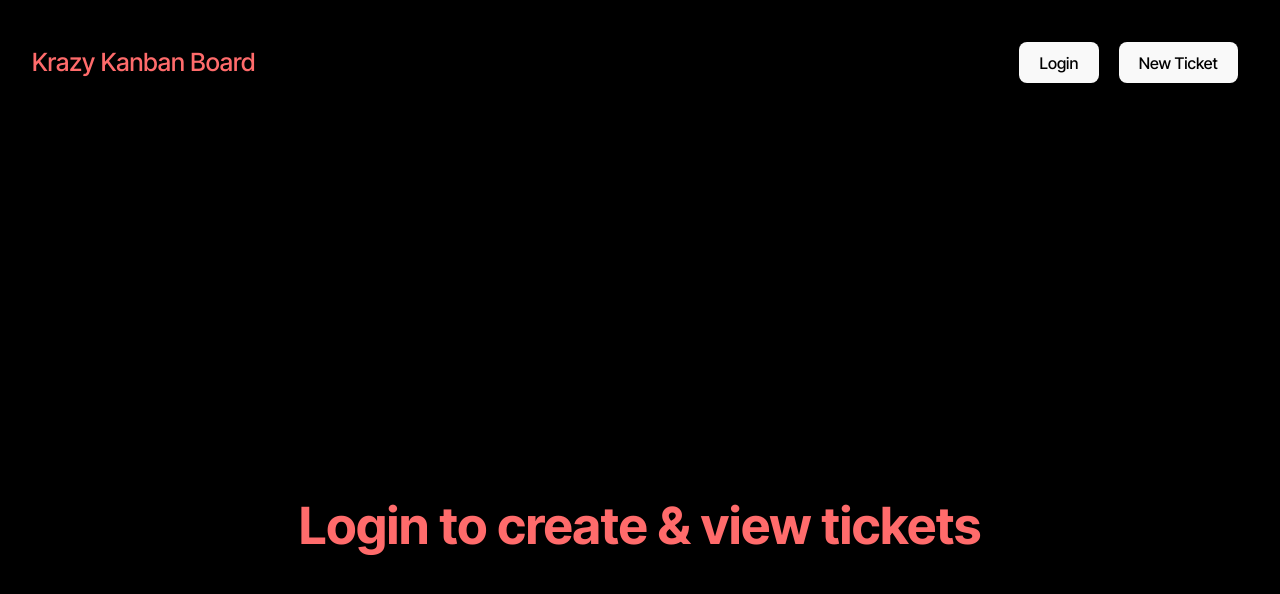
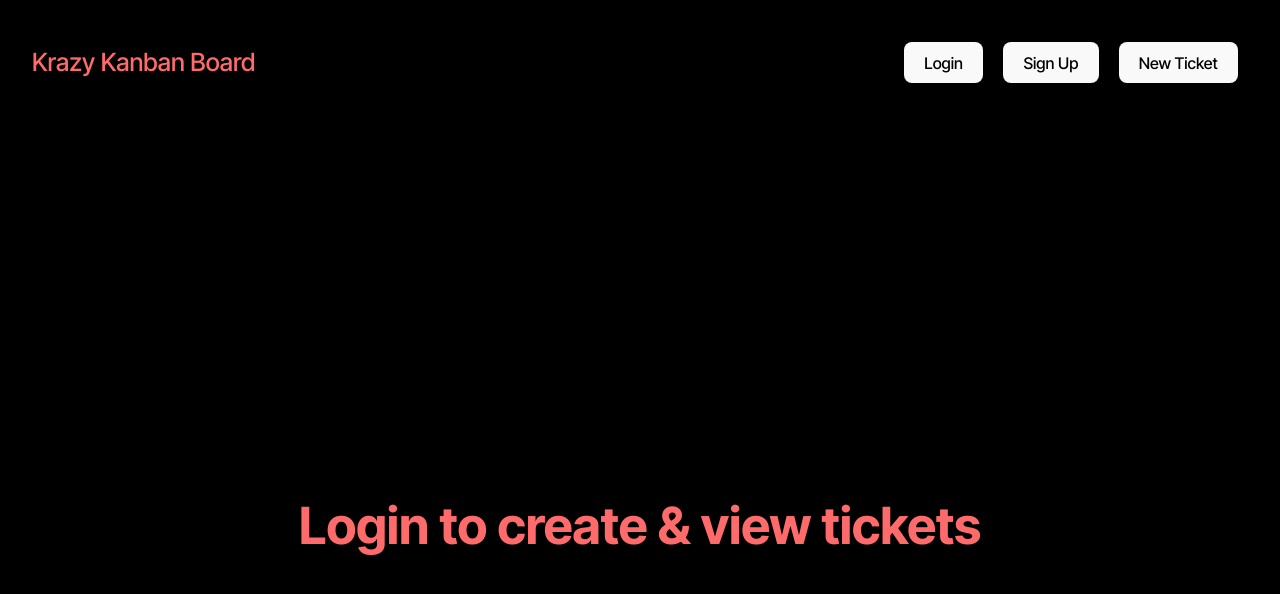
Before and after one commit to snabaj/kanban-board-application, a React (Vite) app in the folder client/: page / in a window 1280 px wide. Shown: the top 594 px of the page. Built offline with nearby package versions, Linux system fonts and the light colour scheme.

Commit message:
Add Sign Up button to Navbar component

```diff
--- a/client/src/components/Navbar.tsx
+++ b/client/src/components/Navbar.tsx
@@ -31,6 +31,10 @@ const Navbar = () => {
             </button>
 
             <button type='button'>
+              <Link to='/signup'>Sign Up</Link>
+            </button>
+
+            <button type='button'>
               <Link to='/create'>New Ticket</Link>
             </button>
           </li>
```
